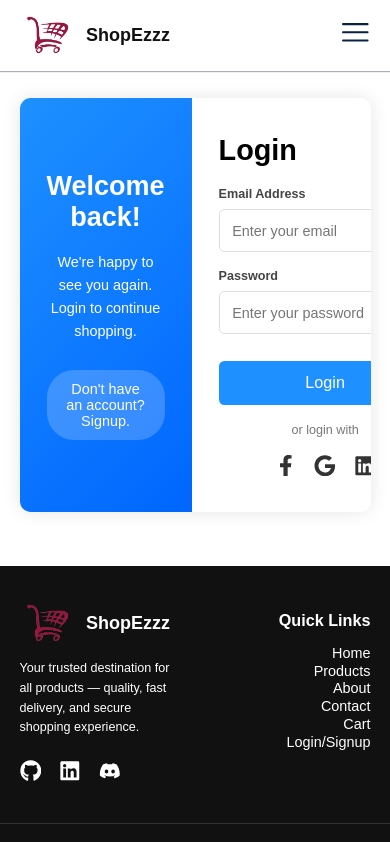
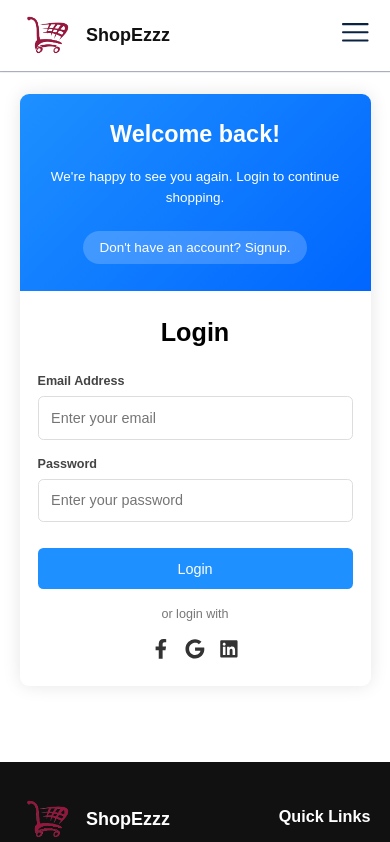
Before and after one commit to sumo-07/React-Ecommerce, a React (Vite) app: page /login in a window 390 px wide. Shown: the top 842 px of the page. Built offline with nearby package versions, Linux system fonts and the light colour scheme.

Commit message:
blank space issue after footer solved

```diff
--- a/src/Pages/Login.jsx
+++ b/src/Pages/Login.jsx
@@ -4,7 +4,7 @@ import "../components/css/auth.css";
 
 export const Login = () => {
     return (
-        <div className="container">
+        <main className="container">
             <div className="auth-container">
                 <div className="auth-left">
                     <h2>Welcome back!</h2>
@@ -35,6 +35,6 @@ export const Login = () => {
                     </div>
                 </div>
             </div>
-        </div>
+        </main>
     );
 };
--- a/src/Pages/ProductDetails.jsx
+++ b/src/Pages/ProductDetails.jsx
@@ -6,35 +6,35 @@ import { FaStar } from "react-icons/fa";
 import { IoArrowBack } from "react-icons/io5";
 // import { addToCart } from "./cartUtil";
 import { CartControls } from "../components/UI/CartControls";
-export const ProductDetails= ()=>{
+export const ProductDetails = () => {
 
-    const {id}= useParams();
-    console.log( "id= ",id);
+    const { id } = useParams();
+    console.log("id= ", id);
 
-    const {data, isLoading, isError}= useQuery({
+    const { data, isLoading, isError } = useQuery({
         queryKey: ["product", id],
-        queryFn: ()=> getSingleProduct(id),
+        queryFn: () => getSingleProduct(id),
         staleTime: Infinity,
     });
 
-    const navigate= useNavigate();
+    const navigate = useNavigate();
 
-    if(isLoading){
+    if (isLoading) {
         return <h2 className="loading">Loading product...</h2>
     }
 
-    if(isError){
+    if (isError) {
         return <h2 className="loading">Failed to load product</h2>
     }
 
-    console.log("data= ",data);
+    console.log("data= ", data);
 
-    const product= data.data;
+    const product = data.data;
 
-    return(
-        <main className="container product-details-page">
-
-            <button className="go-back-btn" onClick={()=> navigate(-1)}>
+    return (
+        <main className="container page-center">
+            <div className="product-details-page">
+                <button className="go-back-btn" onClick={() => navigate(-1)}>
                     <IoArrowBack /> Back to Products
                 </button>
 
@@ -69,8 +69,8 @@ export const ProductDetails= ()=>{
                         {/* Stock */}
                         <p className="details-stock">
                             Stock: {" "}
-                        <span className={product.stock > 0? "in-stock" : "out of stock"}>
-                            {product.stock > 0 ? `${product.stock} available`: "Out of stock"}
+                            <span className={product.stock > 0 ? "in-stock" : "out of stock"}>
+                                {product.stock > 0 ? `${product.stock} available` : "Out of stock"}
                             </span>
                         </p>
 
@@ -99,6 +99,7 @@ export const ProductDetails= ()=>{
 
                     </div>
                 </div>
+            </div>
         </main>
     );
 }
--- a/src/Pages/Signup.jsx
+++ b/src/Pages/Signup.jsx
@@ -5,7 +5,7 @@ import "../components/css/auth.css";
 
 export const Signup = () => {
     return (
-        <div className="container">
+        <main className="container">
             <div className="auth-container">
                 {/* Left Pannel */}
                 <div className="auth-left">
@@ -45,13 +45,13 @@ export const Signup = () => {
 
                     <p className="or">or signup with</p>
 
-                    <div className="social-icons">
+                    <div className="auth-social-icons">
                         <FaFacebookF />
                         <FaGoogle />
                         <FaLinkedin />
                     </div>
                 </div>
             </div>
-        </div>
+        </main>
     );
 };
--- a/src/components/UI/HeroSection.jsx
+++ b/src/components/UI/HeroSection.jsx
@@ -1,10 +1,11 @@
 import { FaArrowRight } from "react-icons/fa";
-import {Link} from "react-router-dom"
+import { Link } from "react-router-dom"
 import heroLogo from "../../images/heroSection.webp"
 import "../css/HeroSection.css"
 export const HeroSection = () => {
     return (
-        <section className="container hero">
+        <main className="container page-center" >
+            <section className="hero">
                 {/* left side */}
                 <div className="hero-content">
                     <h1>
@@ -27,5 +28,6 @@ export const HeroSection = () => {
                 </div>
 
             </section>
+        </main>
     );
 };
--- a/src/components/css/HeroSection.css
+++ b/src/components/css/HeroSection.css
@@ -9,7 +9,7 @@
             #f8fbff 0%,
             #e8f0ff 50%,
             #ffffff 100%);
-    min-height: 80vh;
+    min-height: auto;
     border-radius: 1rem;
     animation: fadeIn 0.8s ease;
 }
@@ -82,45 +82,45 @@
 }
 
 /* Large devices */
-@media (max-width: 72rem){
+@media (max-width: 72rem) {
     /* 1150 / 16 =  72 */
     /* 72 * 16 =  1152px*/
 
-    html{
+    html {
         /* 9 / 16 =  56.25% */
-        font-size:  56.25%;
+        font-size: 56.25%;
     }
 
-    .hero{
+    .hero {
 
         padding: 4rem 5rem;
         gap: 3rem;
     }
 
-    .hero-image img{
+    .hero-image img {
         width: 42rem;
     }
 }
 
 /* medium */
-@media (max-width: 55rem){
+@media (max-width: 55rem) {
     /* 876 / 16 = 55 */
     /* 55 x  16 = 880 */
 
 
-    .hero-content{
+    .hero-content {
         max-width: 100%;
 
-        & h1{
+        & h1 {
             font-size: 2.8rem;
         }
 
-        & p{
+        & p {
             font-size: 1.5rem;
         }
     }
 
-    .hero-image img{
+    .hero-image img {
         width: 100%;
         max-width: 50rem;
     }
@@ -128,24 +128,24 @@
 
 
 /* small */
-@media (max-width: 38rem){
+@media (max-width: 38rem) {
     /* 600 / 16 = 38 */
     /* 38 x 16 = 608px */
 
-    .hero{
-        min-height: auto;
+    .hero {
+        /* min-height: auto; */
         flex-direction: column-reverse;
         padding: 3rem 2rem;
         gap: 2.5rem;
     }
 
-    .hero-content{
-        & h1{
+    .hero-content {
+        & h1 {
             font-size: 2.4rem;
         }
     }
 
-    .hero-btn{
+    .hero-btn {
         padding: 1.2rem 2.8rem;
         font-size: 1.4rem;
     }
--- a/src/components/css/auth.css
+++ b/src/components/css/auth.css
@@ -112,3 +112,74 @@
         cursor: pointer;
     }
 }
+
+
+/* medium */
+@media (max-width: 55rem){
+    /* 876 / 16 = 55 */
+    /* 55 x  16 = 880 */
+
+    .auth-container {
+        flex-direction: column;
+        max-width: 52rem;
+        margin: 3rem auto;
+    }
+
+    .auth-left,
+    .auth-right {
+        padding: 3.5rem 3rem;
+    }
+}
+
+/* small */
+@media (max-width: 38rem){
+    /* 600 / 16 = 38 */
+    /* 38 x 16 = 608px */
+
+    .auth-container {
+        margin: 2.5rem auto;
+        border-radius: 1rem;
+
+    }
+
+    .auth-left {
+        padding: 3rem 2rem;
+
+        & h2 {
+            font-size: 2.6rem;
+        }
+
+        & p {
+            font-size: 1.5rem;
+            margin-bottom: 2.5rem;
+        }
+    }
+
+    .auth-switch {
+        display: inline-block;
+        width: fit-content;
+        margin: 0 auto;
+        font-size: 1.5rem;
+        padding: 1rem 1.8rem;
+    }
+
+    .auth-right {
+        padding: 3rem 2rem;
+
+        & h1 {
+            font-size: 2.8rem;
+            text-align: center;
+            margin-bottom: 2rem;
+
+        }
+
+        .auth-btn {
+            font-size: 1.6rem;
+        }
+
+        .auth-social-icons {
+            font-size: 2.2rem;
+            gap: 1.6rem;
+        }
+    }
+}
--- a/src/index.css
+++ b/src/index.css
@@ -27,6 +27,29 @@ a{
     text-decoration: none;
 }
 
+/*  start
+* to make the footer go to the bottom */
+html,
+body{
+    height: 100%;
+}
+#root {
+    min-height: 100vh;
+    display: flex;
+    flex-direction: column;
+}
+
+main {
+    flex: 1;
+}
+/* end */
+
+/* utitlity classe to fix the abundant gap below the pages */
+.page-center {
+    display: flex;
+    align-items: center;
+}
+
 
 /* animation for every page */
 @keyframes fadeIn {
```
Lines whose indentation alone changed are shown as unchanged.
